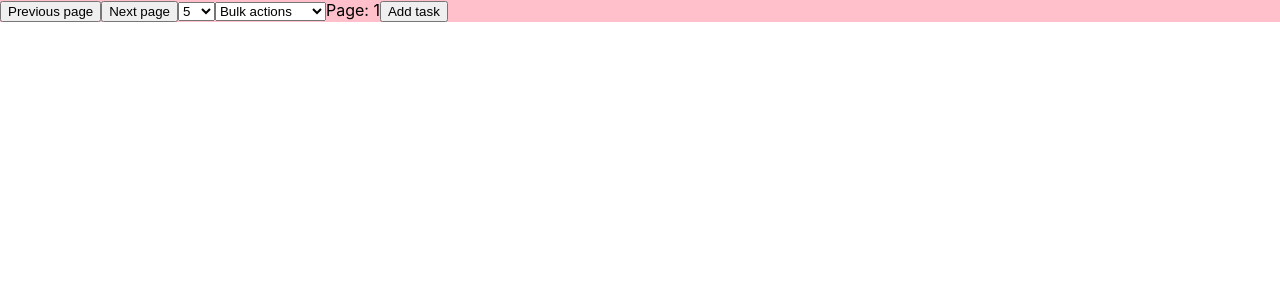
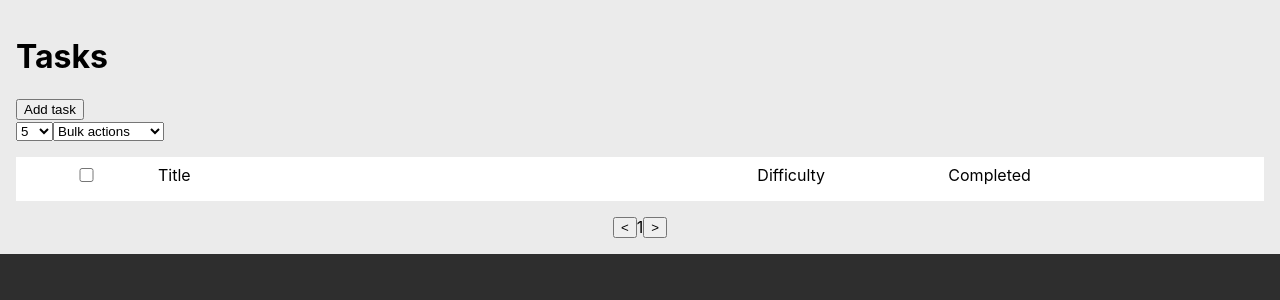
Before and after one commit to germangguerci/TodoApp, a React (Create React App) app: page / in a window 1280 px wide. Shown: the top 300 px of the page. Built offline with nearby package versions, Linux system fonts and the light colour scheme.

Commit message:
Checkpoint styling

```diff
--- a/src/components/todolist/index.tsx
+++ b/src/components/todolist/index.tsx
@@ -28,7 +28,7 @@ export const TodoList: React.FC<TodoListProps> = observer(({todoStore}) => {
         // eslint-disable-next-line
     }, [todosPerPage])
 
-    const displayTodos = () => {
+    const displayTasks = () => {
         let count = 0;
         return todoStore.todos.map((todo, index) => {
             if((index >= (page - 1) * todosPerPage) && count < todosPerPage){
@@ -50,28 +50,36 @@ export const TodoList: React.FC<TodoListProps> = observer(({todoStore}) => {
         }
     }
 
-    return <div>
+    return <div className="TodoList">
+                <div>
+                    <h1>Tasks</h1>
+                    <button onClick={() => setOpenAdd(true)}>Add task</button>
+                </div>
 
                 <SimpleAlert />
                 {openAdd && <AddTodoModal openAdd={openAdd} setOpenAdd={setOpenAdd} todoStore={todoStore}/>}
-
                 {openUpdate.open && <UpdateTodoModal openUpdate={openUpdate} setOpenUpdate={setOpenUpdate} />}
 
-                <button onClick={previousPage}>Previous page</button>
+                <div>
+                    <SelectTodosPerPage setTodosPerPage={setTodosPerPage} />
+                    <SelectBulkAction setBulkAction={setBulkAction} bulkAction={bulkAction}/>
+                    {(bulkAction !== '' && bulkSelection.length > 0) && <BulkActionAlert bulkSelection={bulkSelection} bulkAction={bulkAction} setBulkSelection={setBulkSelection}/>}
+                </div>
 
-                <button onClick={nextPage}>Next page</button>
+                <ul className="taskList" >
+                    <li className="task">
+                        <input className="firstColumn" type="checkbox" />
+                        <span className="secondColumn">Title</span>
+                        <span className="thirdColumn">Difficulty</span>
+                        <span className="fourthColumn">Completed</span>
+                    </li>
+                    {displayTasks()}
+                </ul>
 
-                <SelectTodosPerPage setTodosPerPage={setTodosPerPage} />
-
-                <SelectBulkAction setBulkAction={setBulkAction} bulkAction={bulkAction}/>
-
-                {(bulkAction !== '' && bulkSelection.length > 0) && <BulkActionAlert bulkSelection={bulkSelection} bulkAction={bulkAction} setBulkSelection={setBulkSelection}/>}
-
-                <span>Page: {page}</span>
-
-                <button onClick={() => setOpenAdd(true)}>Add task</button>
-                <ul>
-                    {displayTodos()}
-                </ul>
+                <div className="pagination">
+                    <button onClick={previousPage}>{"<"}</button>
+                    <span>{page}</span>
+                    <button onClick={nextPage}> {">"} </button>
+                </div>
     </div>
 });
--- a/src/components/todolist/todo/index.tsx
+++ b/src/components/todolist/todo/index.tsx
@@ -40,13 +40,11 @@ export const Todo: React.FC<TodoProps> = ({id, title, difficulty, completed, set
     }
 
     return (
-    <li onClick={() => console.log(id)}>
-        <input type="checkbox" checked={selected} onChange={handleSelect}/>
-        <div>
-            <span>{title}</span>
-            <span>{calculateDifficulty()}</span>
-            <span>{completed ? "completo" : ""}</span>
-        </div>
+    <li className="task" onClick={() => console.log(id)}>
+        <input className="firstColumn"type="checkbox" checked={selected} onChange={handleSelect}/>
+        <span className="secondColumn">{title}</span>
+        <span className="thirdColumn">{calculateDifficulty()}</span>
+        <span className="fourthColumn">{completed ? "completed" : "incomplete"}</span>
         <button onClick={() => setOpenUpdate({open: true, todoToUpdate: id})}>Edit</button>
         <DeleteAlert id={id} />
     </li>)
--- a/src/styles/index.scss
+++ b/src/styles/index.scss
@@ -1,3 +1,6 @@
+$primaryBackgroundColor: rgb(235, 235, 235);
+$secondaryBackgroundColor: white;
+
 body {
     margin: 0;
     font-family: -apple-system, BlinkMacSystemFont, 'Segoe UI', 'Roboto', 'Oxygen',
@@ -5,12 +8,60 @@ body {
       sans-serif;
     -webkit-font-smoothing: antialiased;
     -moz-osx-font-smoothing: grayscale;
+    background-color: rgb(46, 46, 46);
   }
 
 .App{
     max-width: 1368px;
-    background-color: pink;
+    background-color: $primaryBackgroundColor;
     margin: auto;
+}
+
+//todo list start
+.TodoList{
+  display: flex;
+  flex-direction: column;
+  padding: 1em;
+}
+
+//task start
+.taskList{
+  background: $secondaryBackgroundColor;
+  padding: 0;
+}
+
+.task{
+  display: flex;
+  margin: 0.5em 0.5em 1em 0.5em;
+}
+
+.firstColumn{
+  width: 	10%;
+  margin-right: 1em;
+}
+
+.secondColumn{
+  width: 50%;
+  margin-right: 1em;
+}
+
+.thirdColumn{
+  width: 15%;
+  margin-right: 1em;
+}
+
+.fourthColumn{
+  width: 25%;
+  margin-right: 1em;
+}
+
+
+
+//pagination start
+.pagination {
+  display: flex;
+  width: 100%;
+  justify-content: center;
 }
 
 //modal start
```
